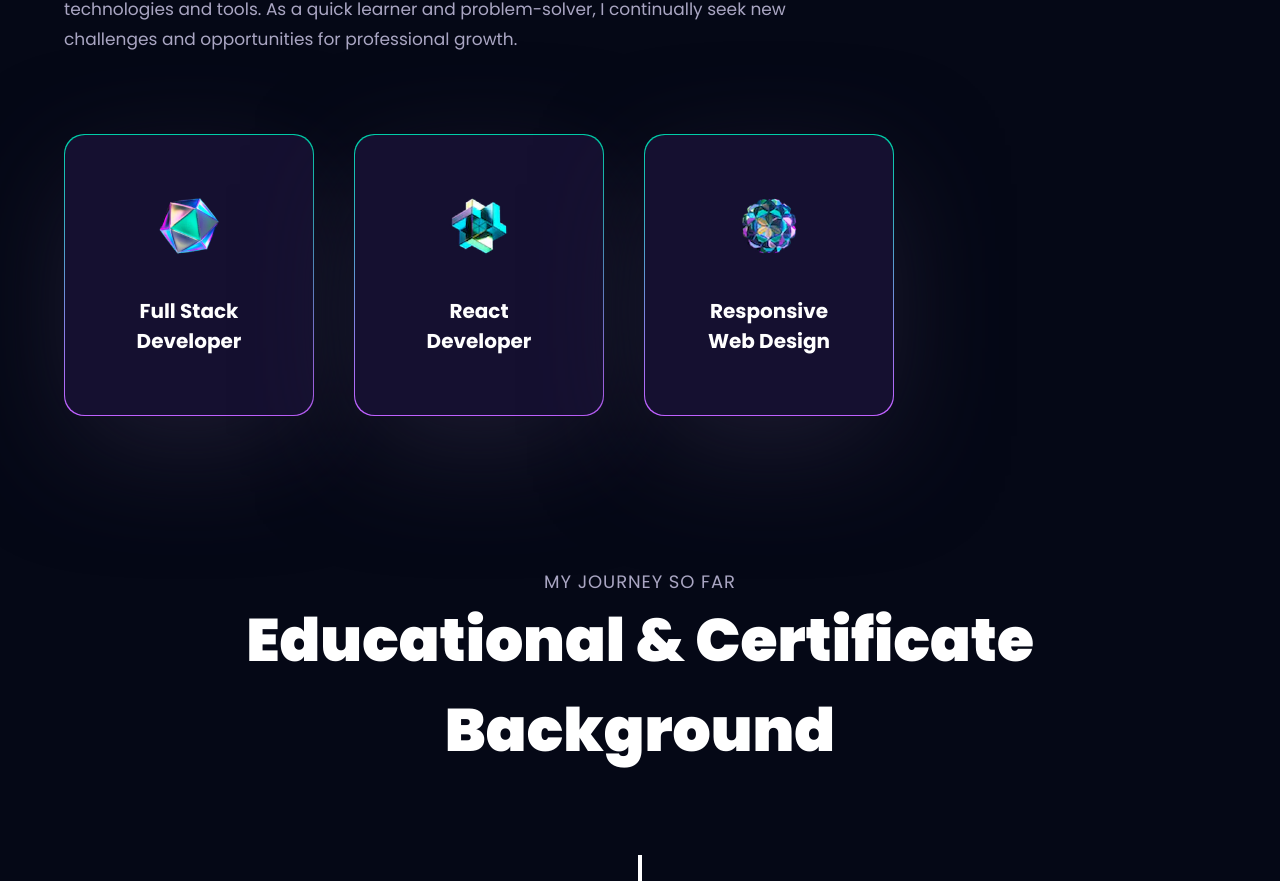
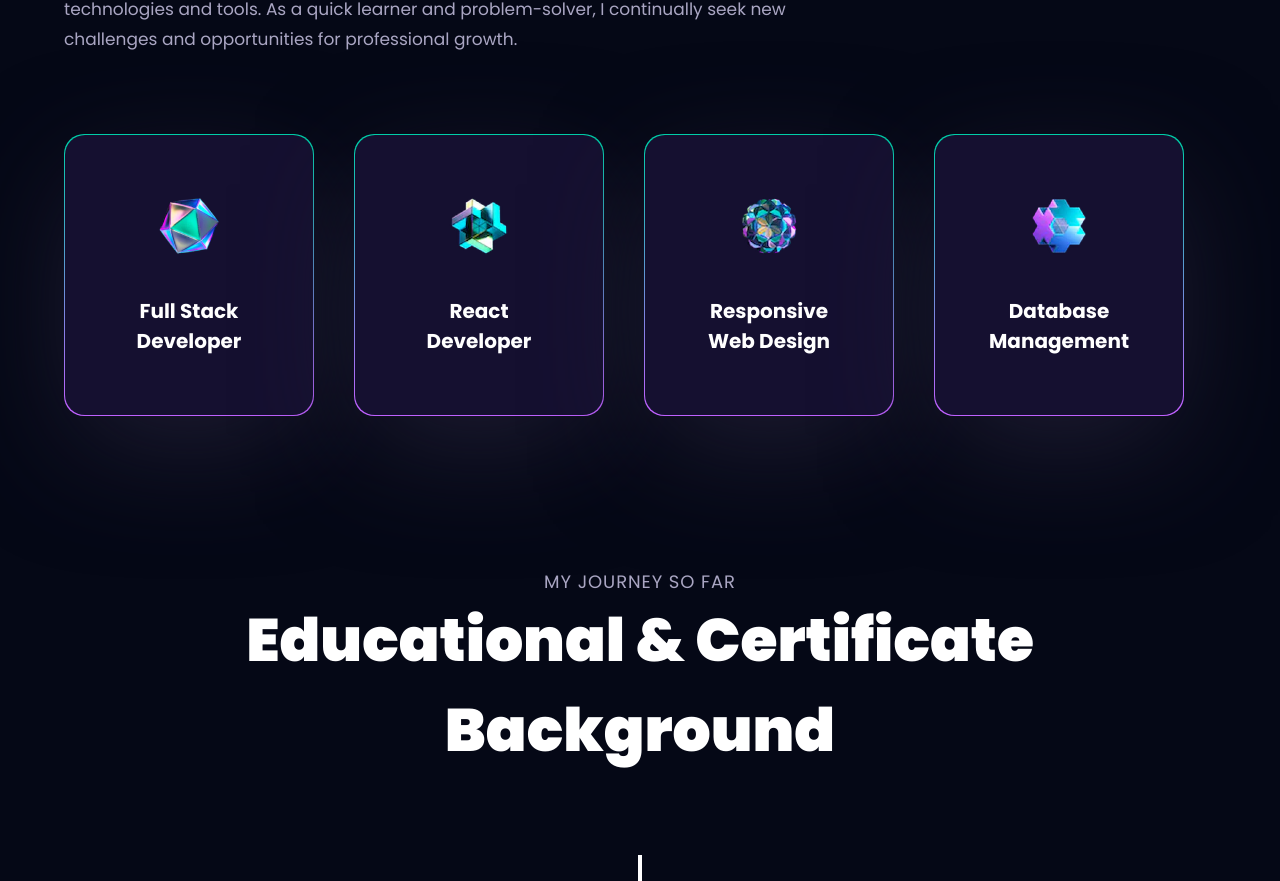
Before and after one commit to Gadnadj/3D_Portofolio, a React (Vite) app: page / in a window 1280 px wide. Shown: the part 1117-1998 px from the top of the page. Built offline with nearby package versions, Linux system fonts and the light colour scheme.

Commit message:
add database managment

```diff
--- a/src/constants/index.js
+++ b/src/constants/index.js
@@ -58,10 +58,11 @@ const services = [
     title: 'Responsive Web Design',
     icon: backend,
   },
-  // {
-  //   title: 'UI/UX Designer',
-  //   icon: creator,
-  // },
+
+  {
+    title: 'Database Management',
+    icon: creator,
+  },
 ];
 
 const technologies = [
```
